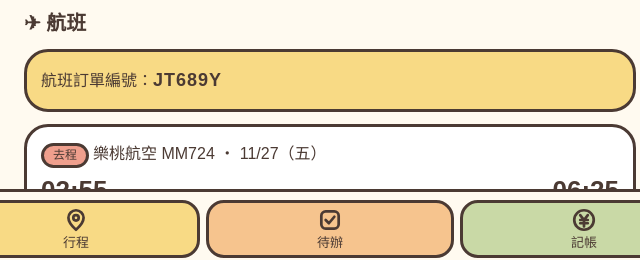
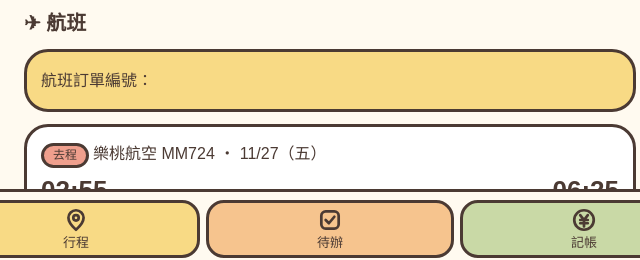
Before and after one commit to aa0065789-create/-, a plain HTML site: page index.html in a window 1280 px wide. Shown: the part 534-794 px from the top of the page, 310-950 px from the left. Drawn offline with Linux system fonts and the light colour scheme; a web font is replaced by a local one.

Commit message:
Update index.html

```diff
--- a/index.html
+++ b/index.html
@@ -81,7 +81,7 @@ main>section{display:none}main>section.on{display:block;animation:pop .45s both}
 <div class="cd" id="cd" aria-live="off"></div><div id="cdn" style="font-size:13px;margin-top:6px"></div>
 </section>
 
-<section id="flight"><h2>✈ 航班</h2><div class="card" style="background:var(--ye)">航班訂單編號：<b style="font-size:18px;letter-spacing:1px;user-select:all">JT689Y</b></div>
+<section id="flight"><h2>✈ 航班</h2><div class="card" style="background:var(--ye)">航班訂單編號：<b style="font-size:18px;letter-spacing:1px;user-select:all"></b></div>
 <div class="card"><span class="pill" style="background:var(--co)">去程</span>樂桃航空 MM724 ・ 11/27（五）
 <div class="fl"><div><div class="big">02:55</div>桃園 T1</div><div class="mid">飛行 2 小時 30 分</div><div style="text-align:right"><div class="big">06:25</div>中部國際機場</div></div><div style="margin-top:8px"><span class="pill t-bus">🎒 手提行李 7kg</span></div></div>
 <div class="card"><span class="pill" style="background:var(--bl)">回程</span>樂桃航空 MM723 ・ 11/29（日）
```
